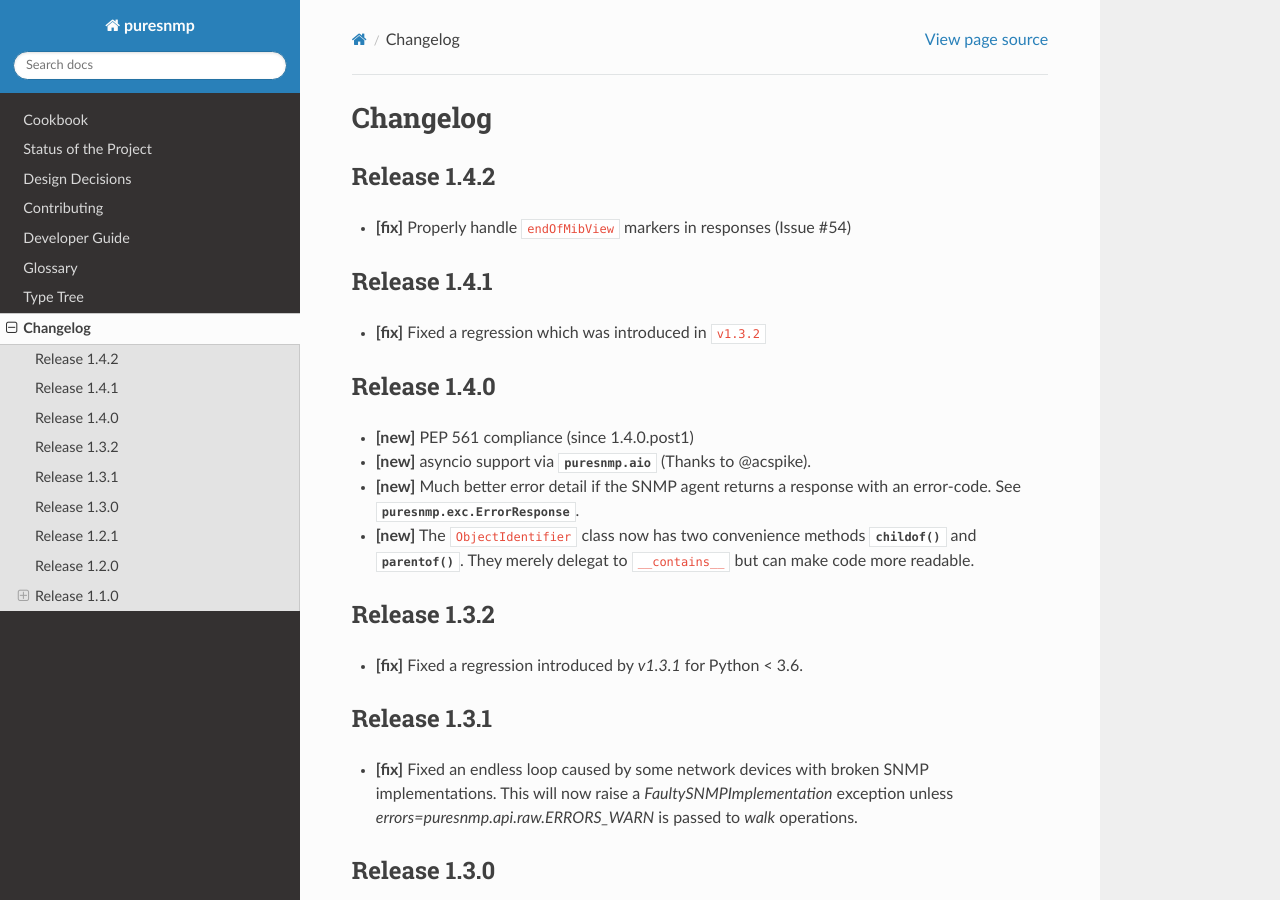
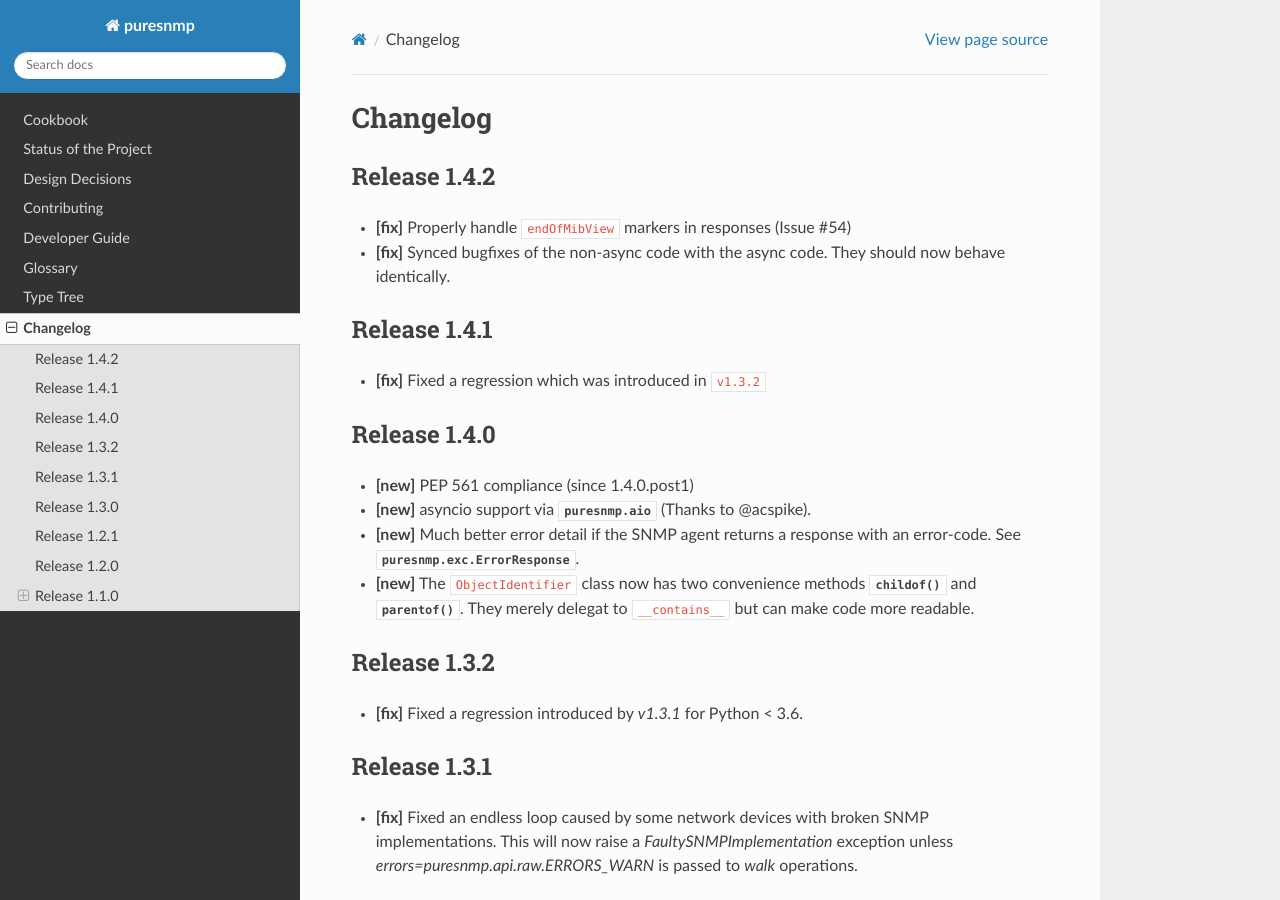
Before and after one commit to exhuma/puresnmp, a Sphinx documentation site: the page built from docs/changelog.rst, in a window 1280 px wide and 900 px high. Built offline with Sphinx 7.4.7 and the Read the Docs theme 2.0.0, drawn with Linux system fonts in a browser that asks for light colours; the version number could not be read and is left out.

Commit message:
Update changelog

```diff
--- a/docs/changelog.rst
+++ b/docs/changelog.rst
@@ -6,6 +6,8 @@
 ~~~~~~~~~~~~~
 
 * **[fix]** Properly handle ``endOfMibView`` markers in responses (Issue #54)
+* **[fix]** Synced bugfixes of the non-async code with the async code. They
+  should now behave identically.
 
 
 Release 1.4.1
```
